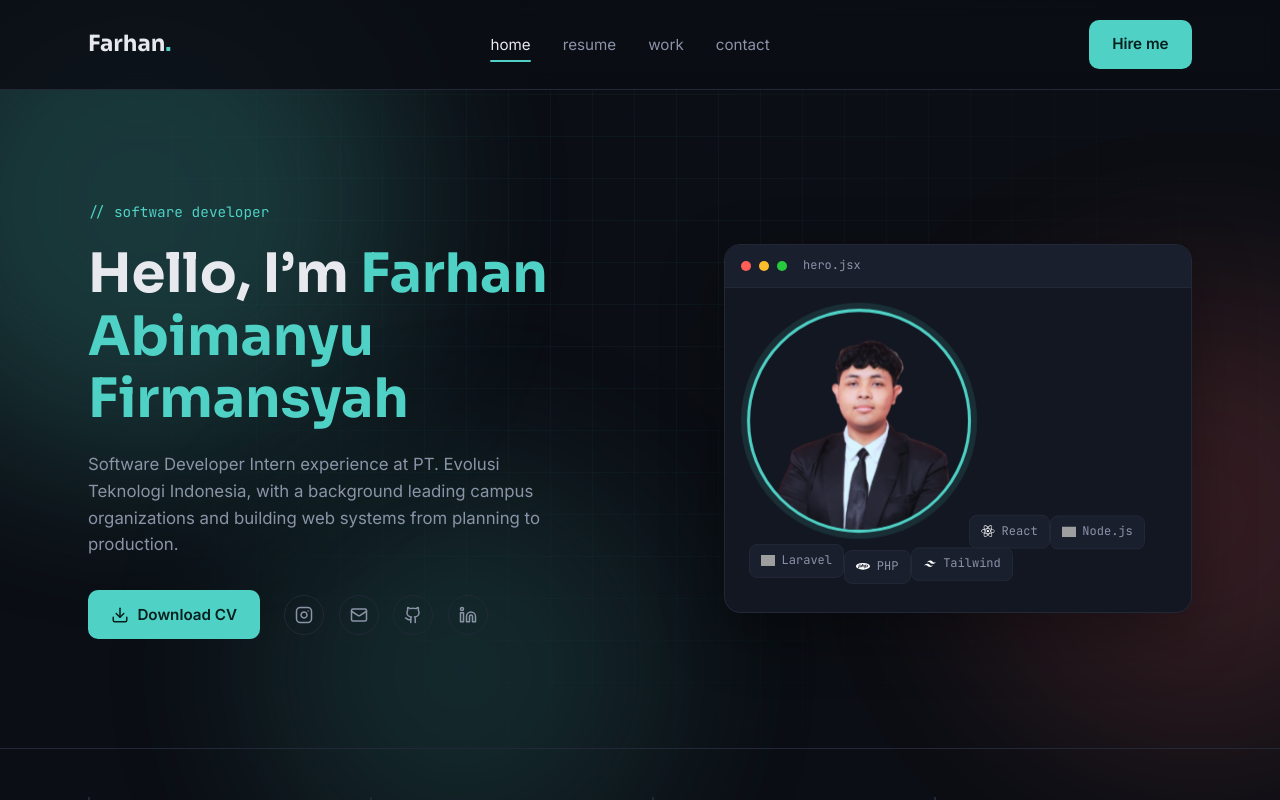
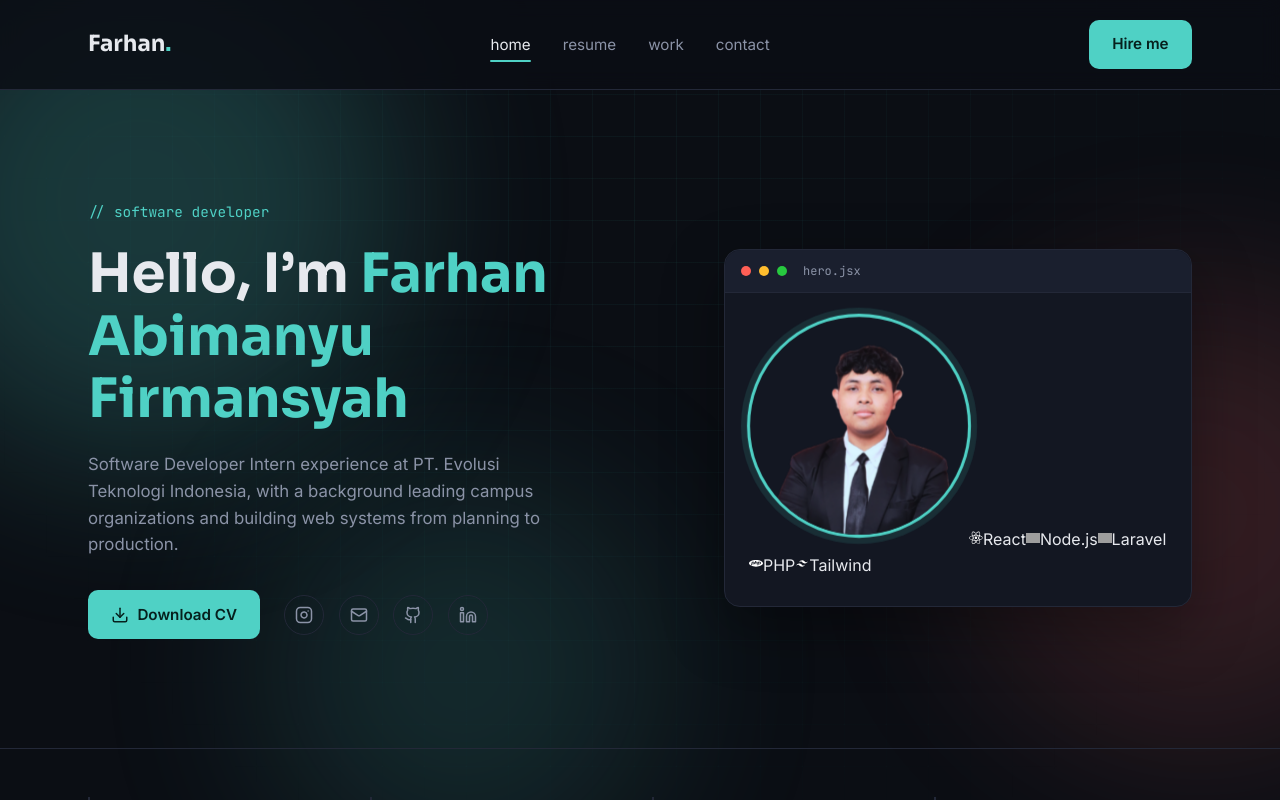
Before and after one commit to Farhantik/farhan-portfolio, a React (Vite) app in the folder frontend/: page / in a window 1280 px wide. Shown: the top 800 px of the page. Built offline with nearby package versions, Linux system fonts and the light colour scheme; grey boxes are pictures that could not be loaded.

Commit message:
Fix clipped floating chips in hero code window

```diff
--- a/frontend/src/index.css
+++ b/frontend/src/index.css
@@ -308,19 +308,13 @@ button {
 }
 
 .chip {
-   position: static !important;
-  font-family: var(--font-mono);
-  font-size: 0.75rem;
-  padding: 0.4rem 0.7rem;
-  border-radius: 8px;
-  background: var(--surface-2);
-  border: 1px solid var(--border);
-  color: var(--text-muted);
-  animation: float 5s ease-in-out infinite;
-  display: inline-flex;
-  align-items: center;
-  gap: 0.4rem;
-}
+    position: static !important;
+    top: auto !important;
+    left: auto !important;
+    right: auto !important;
+    bottom: auto !important;
+    animation: none !important;
+  }
 
 .chip-icon {
   width: 14px;
```
